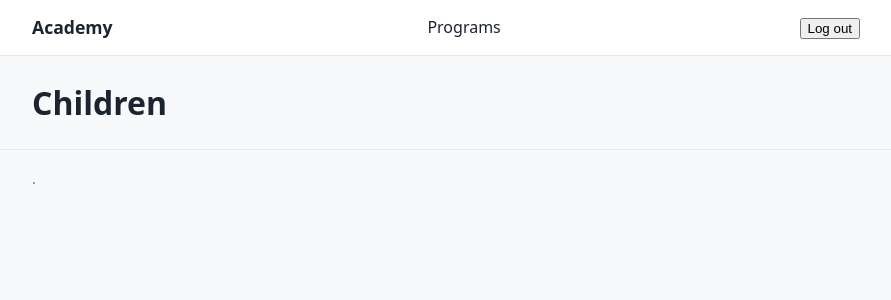
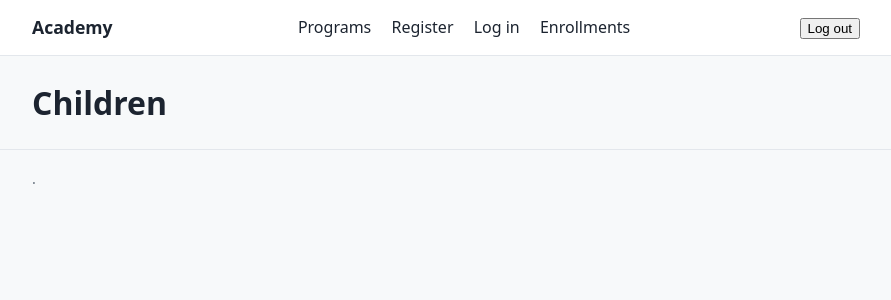
Before and after one commit to paulle123/academy-booking, a Flask app: page /children in a window 1280 px wide. Shown: the top 300 px of the page, without its empty margins (194-1085 px from the left). Run offline with Flask 3, Linux system fonts and the light colour scheme; the visitor is signed in with stand-in values (Sample User, id 1); data that the repository does not hold is empty.

Commit message:
Add my-enrollments page with JOIN across children, options, programs; nav links

```diff
--- a/app/routes/auth.py
+++ b/app/routes/auth.py
@@ -222,3 +222,16 @@ def enroll_child():
     db.commit()
 
     return redirect(url_for("auth.children"))
+
+@bp.route("/enrollments", methods=["GET"])
+@login_required
+def enrollments():
+    parent_id = session.get("user_id")
+
+    db = get_db()
+
+    enrolled = db.execute(
+        "SELECT e.id, e.status, e.amount_cents, c.name AS child_name, p.name AS program_name, po.label AS option_label FROM enrollments e JOIN children c ON e.child_id = c.id JOIN program_options po ON e.option_id = po.id JOIN programs p ON po.program_id = p.id WHERE c.parent_id = ?", (parent_id,)
+    ).fetchall()
+
+    return render_template("enrollments.html", enrolled=enrolled)
--- a/app/templates/base.html
+++ b/app/templates/base.html
@@ -12,6 +12,9 @@
       <a class="brand" href="{{ url_for('public.index') }}">{{ site.get('academy_name', 'Academy') }}</a>
       <nav>
         <a href="{{ url_for('public.programs') }}">Programs</a>
+        <a href="{{ url_for('auth.register') }}">Register</a>
+        <a href="{{ url_for('auth.login') }}">Log in</a>
+        <a href="{{ url_for('auth.enrollments') }}">Enrollments</a>
         {# Phase 2 adds: Login / Register / Dashboard links #}
       </nav>
       <form method="POST" action="{{ url_for('auth.logout') }}" style="display:inline">
```
Also changed, not shown: app/templates/enrollments.html (added, +14 -0 lines).
